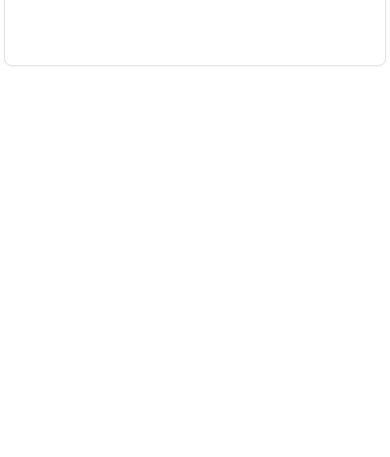
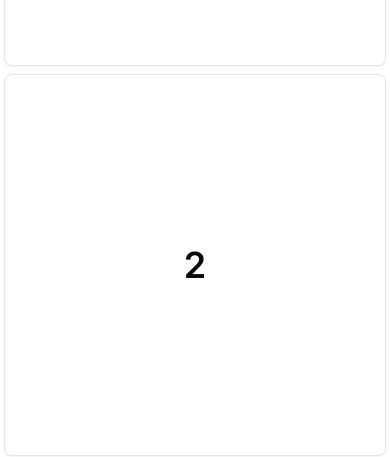
Before and after one commit to speen13/korchma-restaraunt, a Next.js app: page / in a window 390 px wide. Shown: the part 393-850 px from the top of the page. Built offline with nearby package versions, Linux system fonts and the light colour scheme.

Commit message:
two commit

```diff
--- a/app/(menu)/contacts/page.jsx
+++ b/app/(menu)/contacts/page.jsx
@@ -3,11 +3,11 @@
 export default function Teams() {
   return (
     <div className=''>
-      <div className=' text-5xl mt-24 text-gray-500 font-bold flex justify-center'>Наша адреса:</div>
-      <div className=' text-7xl mt-4 text-gray-400 flex justify-center'>м.Київ проспект Науки 57</div>
-      <div className="fixed w-full bottom-0 p-2">
+      <div className=' sm:text-4xl  mt-5 text-gray-500 font-bold flex justify-center'>Наша адреса:</div>
+      <div className=' sm:text-5xl mt-4 text-gray-400 flex justify-center'>м.Київ проспект Науки 57</div>
+      <div className=" w-full bottom-0 p-2">
         <iframe
-          className="w-full min-h-96 "
+          className="w-full  h-screen"
           src="https://www.google.com/maps/embed?pb=!1m18!1m12!1m3!1d2544.3753655665523!2d30.53589907642382!3d50.37820079256351!2m3!1f0!2f0!3f0!3m2!1i1024!2i768!4f13.1!3m3!1m2!1s0x40d4c77c8b2a34fd%3A0x307e8233a21ebb11!2z0JrQvtGA0YfQvNCw!5e0!3m2!1suk!2sua!4v1694616657719!5m2!1suk!2sua"
 
           allowFullScreen=""
--- a/app/(menu)/page.jsx
+++ b/app/(menu)/page.jsx
@@ -5,10 +5,15 @@
 import Autoplay from "embla-carousel-autoplay"
 import {Carousel, CarouselContent, CarouselItem, CarouselNext, CarouselPrevious} from "@/components/ui/carousel";
 import {Card, CardContent} from "@/components/ui/card";
+import {useMediaQuery} from "@/app/hooks/use-media-query";
 
 
 export default function MainPage() {
+  const isDesktop = useMediaQuery('(min-width: 768px)')
+
   return (
+    <>
+
     <Carousel opts={{
       align:"start",
       loop: true,
@@ -34,5 +39,33 @@ export default function MainPage() {
       </CarouselContent>
 
     </Carousel>
+      {!isDesktop && (
+        <Carousel opts={{
+          align:"start",
+          loop: true,
+        }} plugins={[
+          Autoplay({
+            delay: 5000,
+            stopOnInteraction: false,
+            stopOnMouseEnter:true,
+          }),
+        ]} className="   max-w-screen-md">
+          <CarouselContent className=''>
+            {Array.from({ length: 5 }).map((_, index) => (
+              <CarouselItem key={index}>
+                <div className="p-1">
+                  <Card className=''>
+                    <CardContent className='flex aspect-square items-center justify-center p-6'>
+                      <span className="text-4xl font-semibold">{index + 1}</span>
+                    </CardContent>
+                  </Card>
+                </div>
+              </CarouselItem>
+            ))}
+          </CarouselContent>
+
+        </Carousel>
+      )}
+    </>
   )
 }
```
